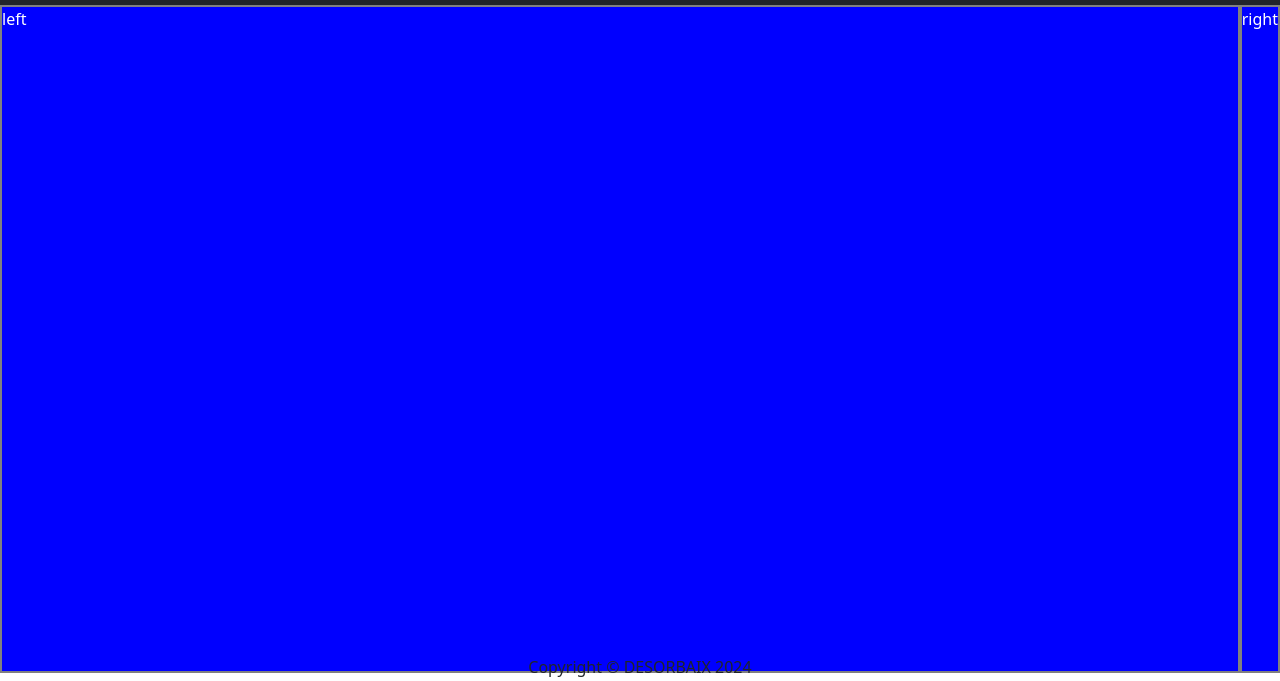
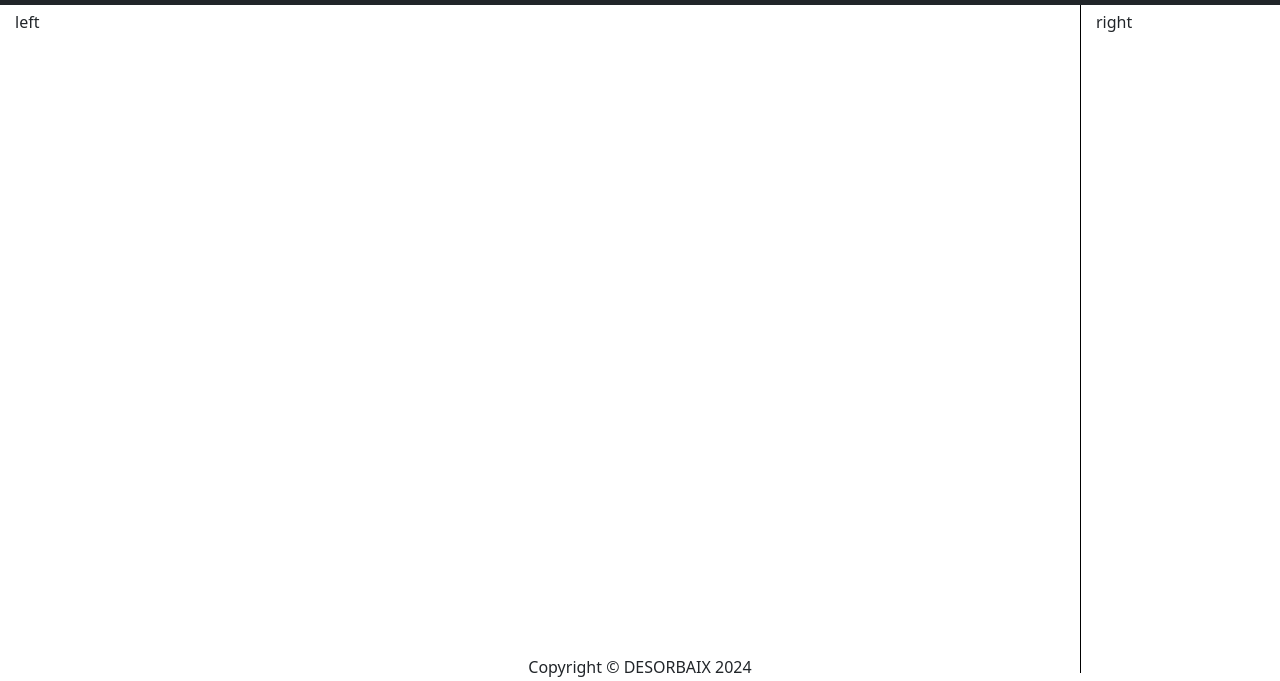
Before and after one commit to champix56/2024-12-02-jpg, a website: page index.html in a window 1280 px wide. Shown: the part 119-800 px from the top of the page. Drawn offline with nearby package versions, Linux system fonts and the light colour scheme.

```diff
--- a/style/style.css
+++ b/style/style.css
@@ -26,13 +26,17 @@
 }
 #wrapper{height: 100%;}
 #editor{
-    /* css debug properties */
-    background-color: blue;
-    color: white;
     height: 100%;
     display: flex;
 }
-#editor>div{border:2px solid grey;}
+
 #editor>div:nth-child(1){
     flex-grow:1;
 }
+#editor>div{
+    padding: 5px 15px;
+}
+#editor>div:nth-child(2){
+    min-width:200px;
+    border-left:1px solid black;
+}
```
